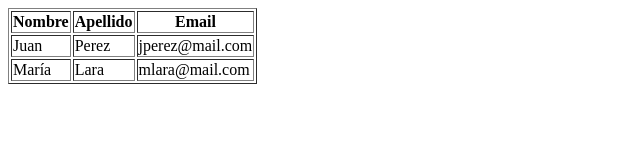
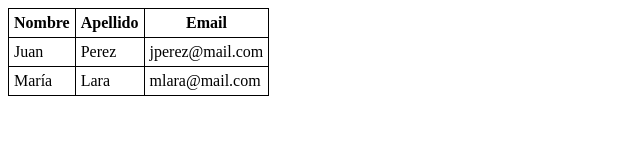
Before and after one commit to samujm/HTML, a plain HTML site: page Leccion04/index.html in a window 1280 px wide. Shown: the whole page, without its empty margins (0-640 px from the left). Drawn offline with Linux system fonts and the light colour scheme.

Commit message:
Estilos a la tabla

```diff
--- /dev/null
+++ b/Leccion04/css/estilos.css
@@ -0,0 +1,17 @@
+table, th, td {
+    border: 1px solid black;
+    /*--------------------- ▀ Colapsa el borde ya que se ve doble ------------------*/
+    border-collapse: collapse;
+    /*--------------------- ▀ Le da más espacio al borde ------------------*/
+    /*border-spacing: 5xp;*/
+    padding: 5px;
+}
+
+/*
+td{
+    text-align: center;
+}
+
+ th{
+    text-align: left;
+} */
--- a/Leccion04/index.html
+++ b/Leccion04/index.html
@@ -5,11 +5,12 @@
     <meta charset="UTF-8">
     <meta http-equiv="X-UA-Compatible" content="IE=edge">
     <meta name="viewport" content="width=device-width, initial-scale=1.0">
+    <link rel="stylesheet" href="/Leccion04/css/estilos.css" />
     <title>Tablas en HTML</title>
 </head>
 
 <body>
-    <table border="1">
+    <table>
         <tr>
             <th>Nombre</th>
             <th>Apellido</th>
```
